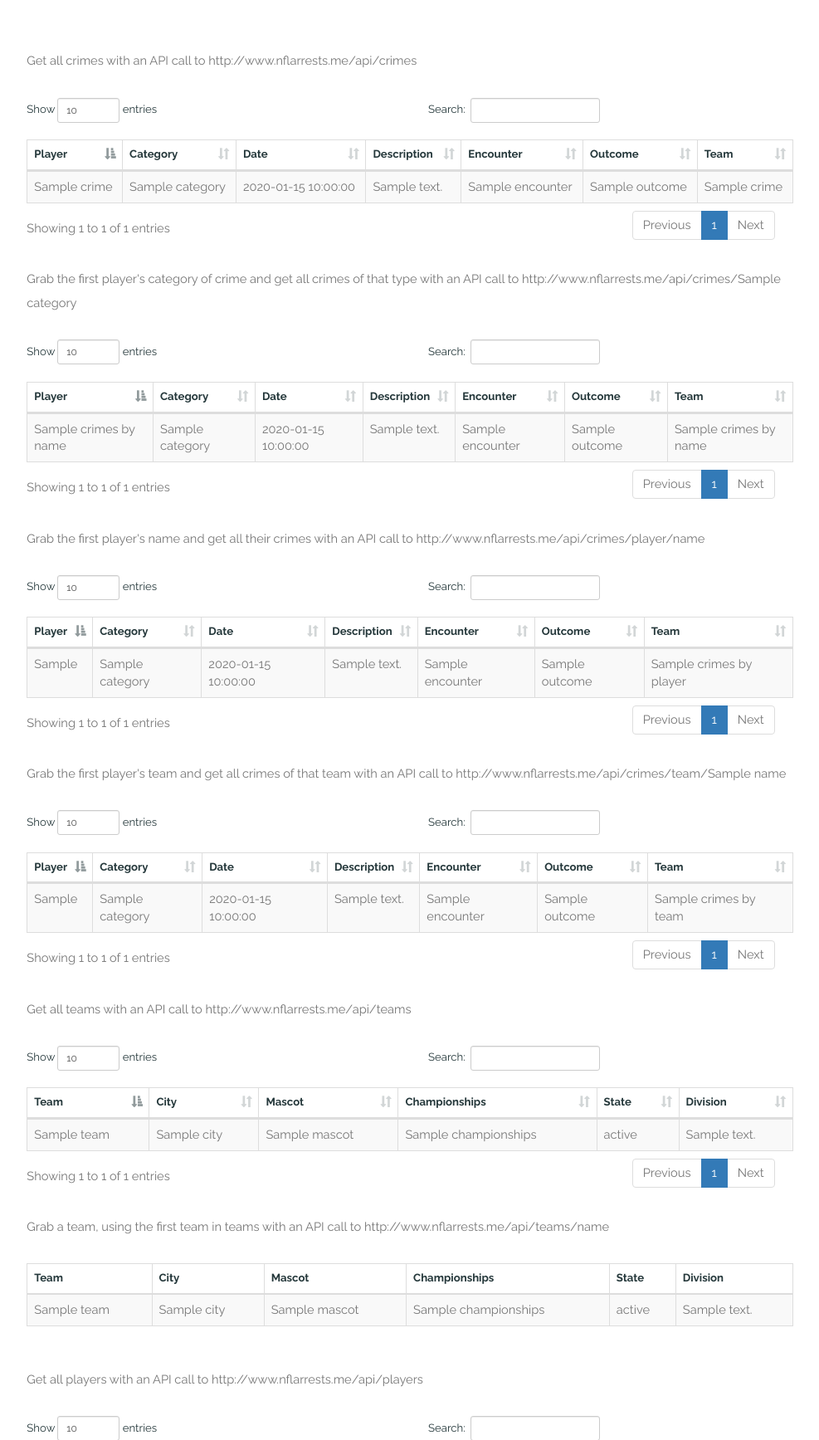
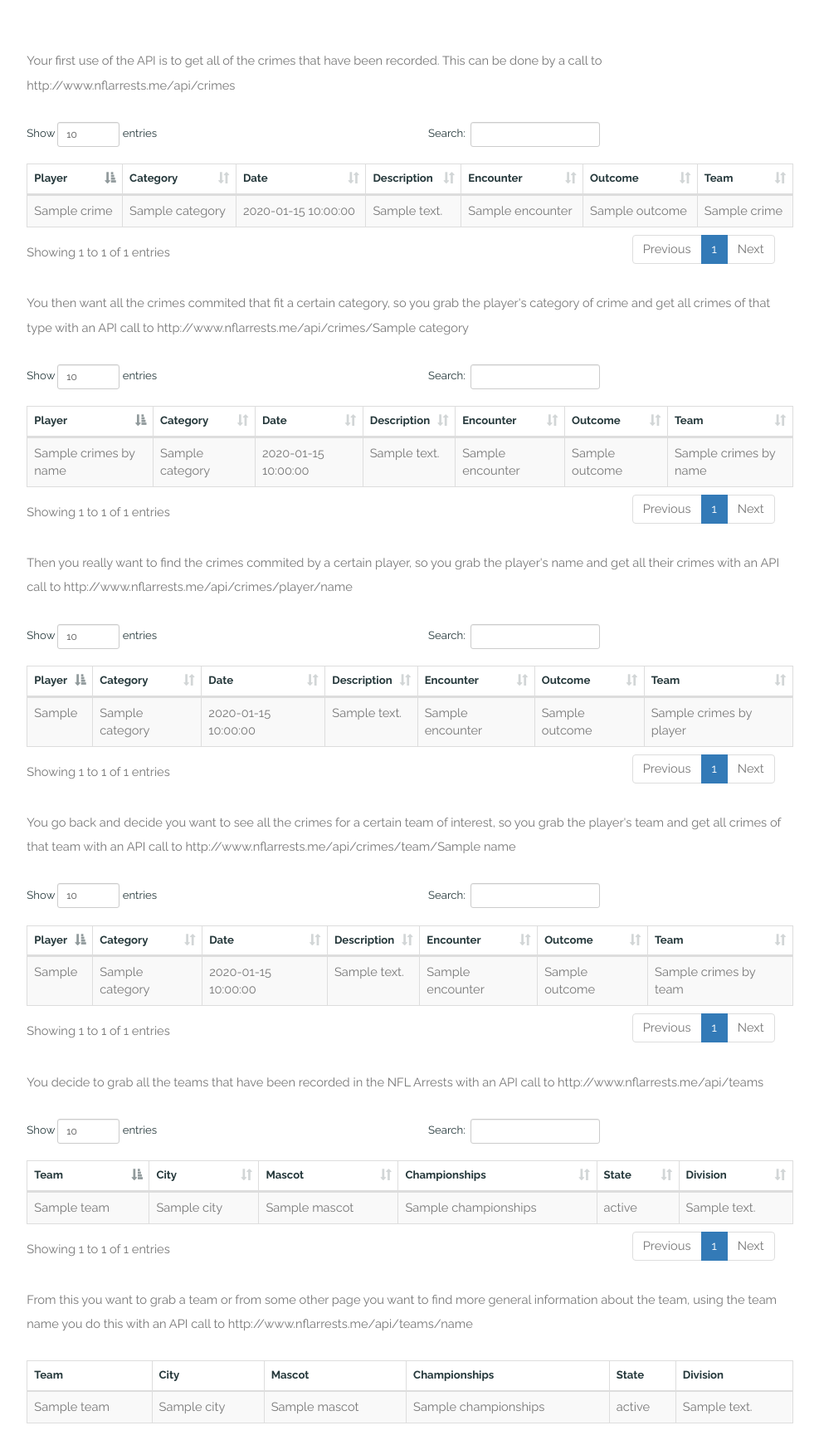
Before and after one commit to gunblader/Cats-Galore, a Flask app: template python-web-app/app/templates/nflarrests.html in a window 1280 px wide. Shown: the part 212-1947 px from the top of the page at 83% size, without its empty margins (146-1133 px from the left). Run offline with Flask 2, Linux system fonts and the light colour scheme; the template is opened without the code that fills it: most values are stand-ins (such as "Sample title", 1, 10 or a date in 2020); some libraries are stand-ins or nearby versions.

Commit message:
Update descriptions on others api page

```diff
--- a/python-web-app/app/templates/nflarrests.html
+++ b/python-web-app/app/templates/nflarrests.html
@@ -46,7 +46,7 @@
 					</header>
 
 					<div class="table-responsive">
-						<p>Get all crimes with an API call to http://www.nflarrests.me/api/crimes</p>
+						<p>Your first use of the API is to get all of the crimes that have been recorded. This can be done by a call to http://www.nflarrests.me/api/crimes</p>
 						<table id="myTable" class="table table-striped table-bordered" cellspacing="0" width="100%">
 							<thead>
 								<tr>
@@ -78,7 +78,7 @@
 					</div>
 					<br />
 					<div class="table-responsive">
-						<p>Grab the first player's category of crime and get all crimes of that type with an API call to http://www.nflarrests.me/api/crimes/{{ nflarrests['crimesByName'][nflarrests['crimesByName'].keys()[0]][0]["category"] }}</p>
+						<p>You then want all the crimes commited that fit a certain category, so you grab the player's category of crime and get all crimes of that type with an API call to http://www.nflarrests.me/api/crimes/{{ nflarrests['crimesByName'][nflarrests['crimesByName'].keys()[0]][0]["category"] }}</p>
 						<table id="myTable2" class="table table-striped table-bordered" cellspacing="0" width="100%">
 							<thead>
 								<tr>
@@ -110,7 +110,7 @@
 					</div>
 					<br />
 					<div class="table-responsive">
-						<p>Grab the first player's name and get all their crimes with an API call to http://www.nflarrests.me/api/crimes/player/{{ nflarrests['crimesByPlayer'].keys()[0] }}</p>
+						<p>Then you really want to find the crimes commited by a certain player, so you grab the player's name and get all their crimes with an API call to http://www.nflarrests.me/api/crimes/player/{{ nflarrests['crimesByPlayer'].keys()[0] }}</p>
 						<table id="myTable3" class="table table-striped table-bordered" cellspacing="0" width="100%">
 							<thead>
 								<tr>
@@ -142,7 +142,7 @@
 					</div>
 					<br />
 					<div class="table-responsive">
-						<p>Grab the first player's team and get all crimes of that team with an API call to http://www.nflarrests.me/api/crimes/team/{{ nflarrests['crimes'][nflarrests['crimes'].keys()[0]][0]["team_name"] }}</p>
+						<p>You go back and decide you want to see all the crimes for a certain team of interest, so you grab the player's team and get all crimes of that team with an API call to http://www.nflarrests.me/api/crimes/team/{{ nflarrests['crimes'][nflarrests['crimes'].keys()[0]][0]["team_name"] }}</p>
 						<table id="myTable4" class="table table-striped table-bordered" cellspacing="0" width="100%">
 							<thead>
 								<tr>
@@ -174,7 +174,7 @@
 					</div>
 					<br />
 					<div class="table-responsive">
-						<p>Get all teams with an API call to http://www.nflarrests.me/api/teams</p>
+						<p>You decide to grab all the teams that have been recorded in the NFL Arrests with an API call to http://www.nflarrests.me/api/teams</p>
 						<table id="myTable5" class="table table-striped table-bordered" cellspacing="0" width="100%">
 							<thead>
 								<tr>
@@ -202,7 +202,7 @@
 					</div>
 					<br />
 					<div class="table-responsive">
-						<p>Grab a team, using the first team in teams with an API call to http://www.nflarrests.me/api/teams/{{ nflarrests['teams'].keys()[0] }}</p>
+						<p>From this you want to grab a team or from some other page you want to find more general information about the team, using the team name you do this with an API call to http://www.nflarrests.me/api/teams/{{ nflarrests['teams'].keys()[0] }}</p>
 						<table id="myTable6" class="table table-striped table-bordered" cellspacing="0" width="100%">
 							<thead>
 								<tr>
@@ -230,7 +230,7 @@
 					</div>
 					<br />
 					<div class="table-responsive">
-						<p>Get all players with an API call to http://www.nflarrests.me/api/players</p>
+						<p>ou decide to grab all the players that have been recorded in the NFL Arrests with an API call to http://www.nflarrests.me/api/players</p>
 						<table id="myTable7" class="table table-striped table-bordered" cellspacing="0" width="100%">
 							<thead>
 								<tr>
@@ -256,7 +256,7 @@
 					</div>
 					<br />
 					<div class="table-responsive">
-						<p>Grab a player, using the first player in players with an API call to http://www.nflarrests.me/api/players/{{ nflarrests['players'].keys()[0] }}</p>
+						<p>From this you want to grab a player or from some other page you want to find more general information about the player, using the player's name you do this with an API call to http://www.nflarrests.me/api/players/{{ nflarrests['players'].keys()[0] }}</p>
 						<table id="myTable8" class="table table-striped table-bordered" cellspacing="0" width="100%">
 							<thead>
 								<tr>
```
